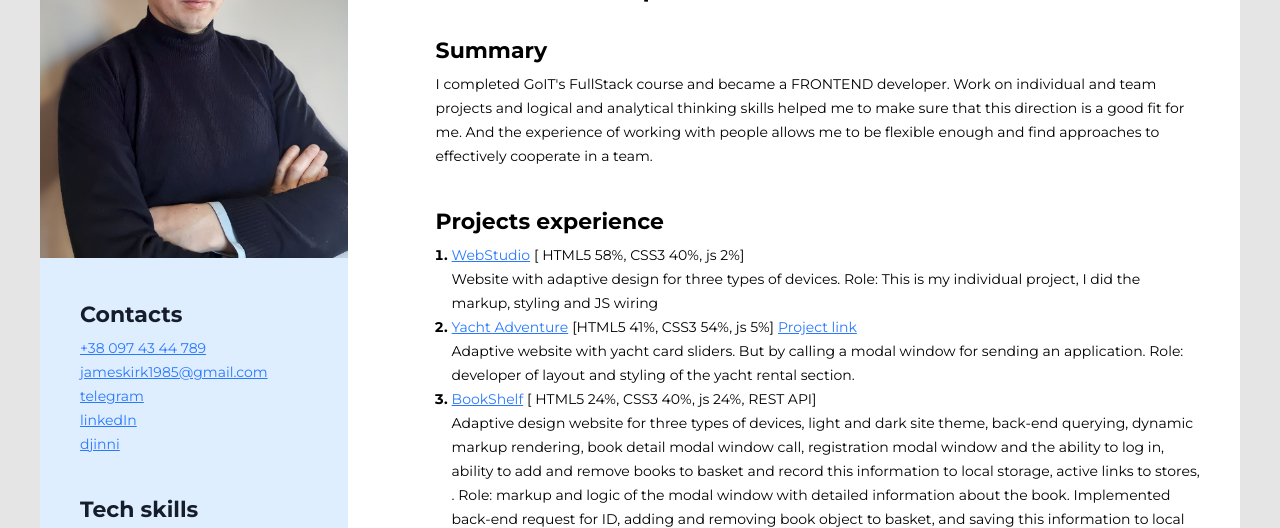
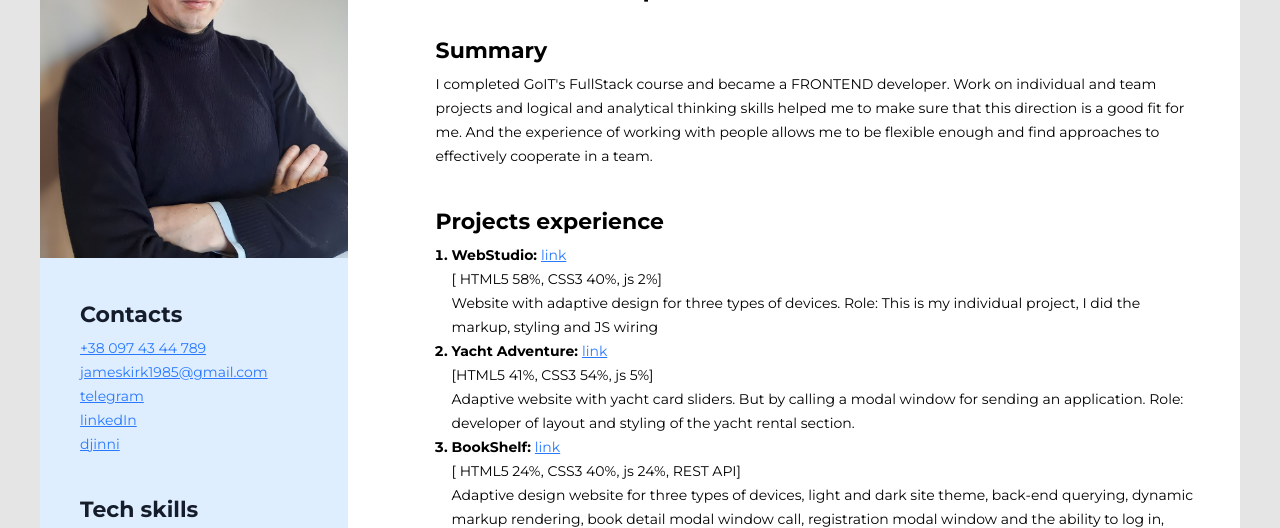
Before and after one commit to JamesKirk1985/resume, a plain HTML site: page index.html in a window 1280 px wide. Shown: the part 211-739 px from the top of the page. Drawn offline with Linux system fonts and the light colour scheme.

Commit message:
fixed 01.1

```diff
--- a/index.html
+++ b/index.html
@@ -38,28 +38,27 @@
                 <h3 class="Main-content-title">Projects experience</h3>
                 <ol class="Projects-list">
                     <li class="Projects-item">
-                        <a class="projects-link" href="https://jameskirk1985.github.io/goit-markup-hw-06/"
-                            target="_blank">WebStudio</a>
+                        <h3>WebStudio: <a class="projects-link"
+                                href="https://jameskirk1985.github.io/goit-markup-hw-06/" target="_blank">link</a></h3>
                         <span class="Project-tech"> [ HTML5 58%, CSS3 40%, js 2%]</span>
-
                         <p class="My-summary">Website with adaptive design for three types of devices. Role: This is my
                             individual project,
                             I
                             did the markup, styling and JS wiring</p>
                     </li>
                     <li class="Projects-item">
-                        <a class="projects-link" href="https://korolenkodaria.github.io/yacht-adventures--9/"
-                            target="_blank">Yacht Adventure</a> <Span class="Project-tech"> [HTML5 41%, CSS3 54%, js
-                            5%]</Span>
-                        <a class="projects-link" target="_blank"
-                            href="https://github.com/KorolenkoDaria/yacht-adventures--9">Project link</a>
+                        <h3>Yacht Adventure: <a class="projects-link"
+                                href="https://korolenkodaria.github.io/yacht-adventures--9/" target="_blank">link</a>
+                        </h3>
+                        <Span class="Project-tech"> [HTML5 41%, CSS3 54%, js 5%]</Span>
                         <p class="My-summary">Adaptive website with yacht card sliders. But by calling a modal window
                             for sending an application. Role: developer of
                             layout and styling of the yacht rental section.</p>
                     </li>
                     <li class="Projects-item">
-                        <a class="projects-link" href="https://vaku1a.github.io/project-Piznayk0/">BookShelf</a> <Span
-                            class="Project-tech">[ HTML5 24%, CSS3 40%, js 24%, REST API]</Span>
+                        <h3>BookShelf: <a class="projects-link" href="https://vaku1a.github.io/project-Piznayk0/"
+                                target="_blank">link</a></h3>
+                        <Span class="Project-tech">[ HTML5 24%, CSS3 40%, js 24%, REST API]</Span>
                         <p class="My-summary">Adaptive design website for three types of devices, light and dark site
                             theme, back-end querying, dynamic markup
                             rendering, book detail modal window call, registration modal window and the ability to log
```
